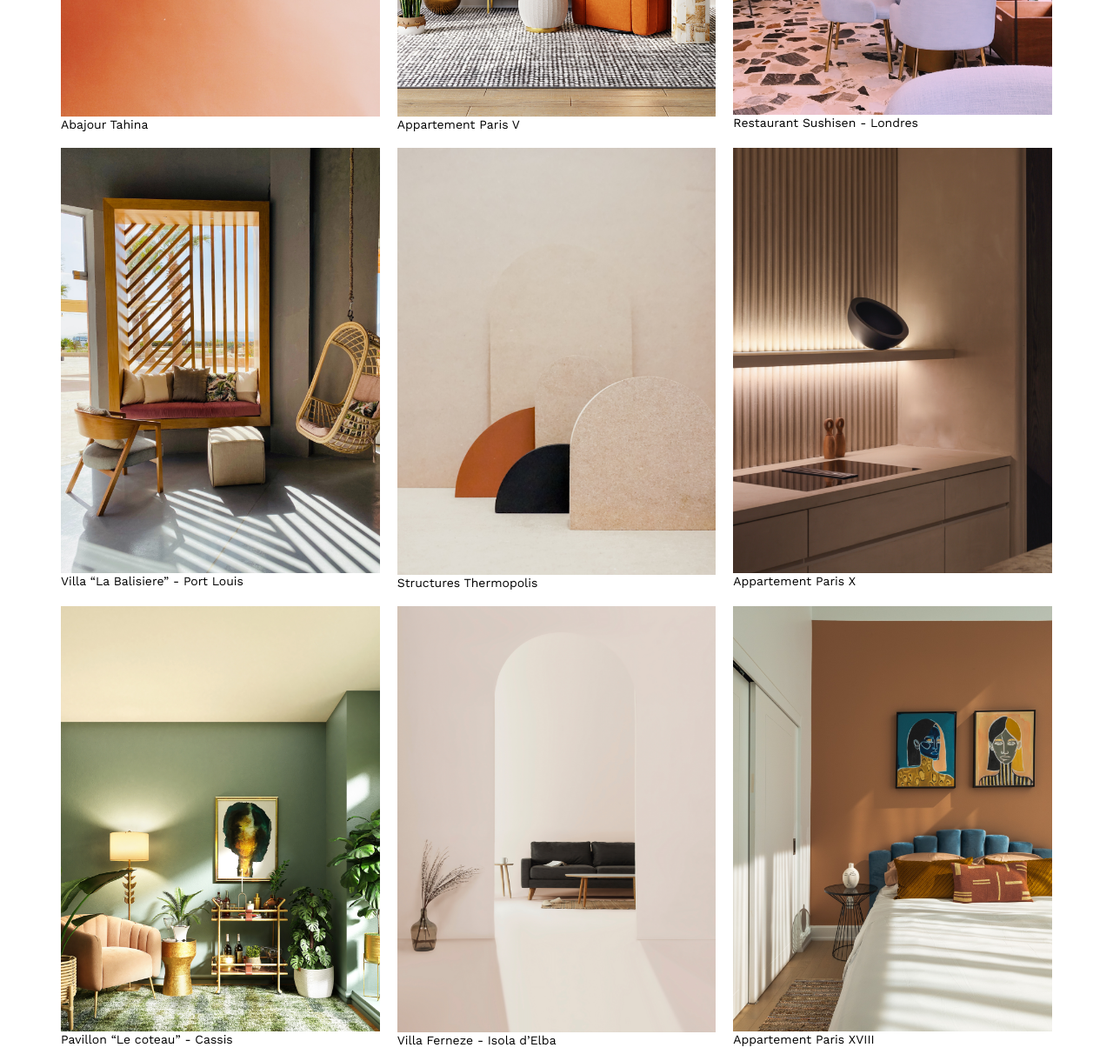
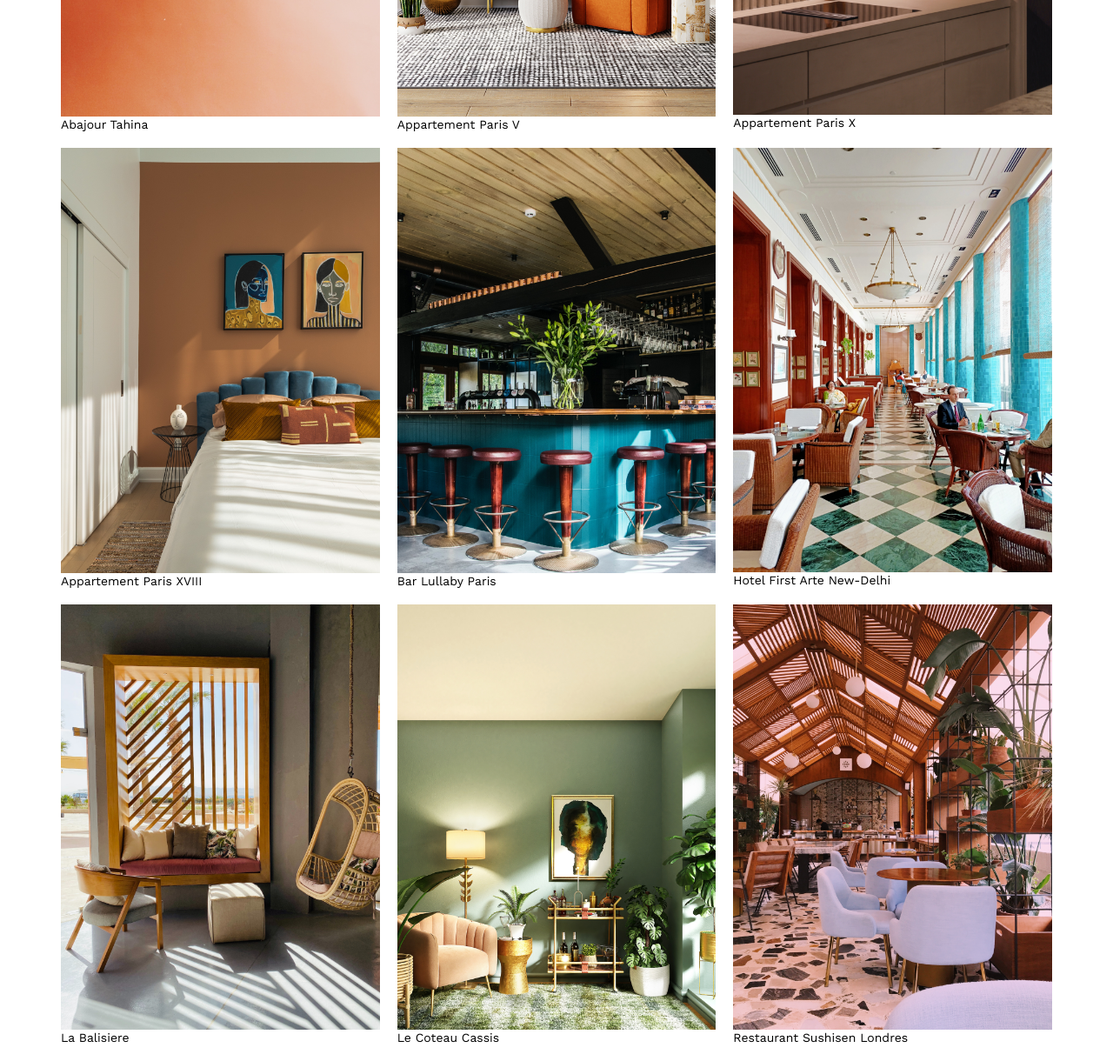
Before and after one commit to Gladiios/Portfolio-P6, a plain HTML site: page FrontEnd/index.html in a window 1280 px wide. Shown: the part 1020-2240 px from the top of the page at 87% size. Drawn offline with nearby package versions, Linux system fonts and the light colour scheme.

Commit message:
Suppression contenu gallery dans l'html et ajout de celui-ci dans un tableau js

```diff
--- a/FrontEnd/index.html
+++ b/FrontEnd/index.html
@@ -43,50 +43,7 @@
 			<span class="sorting-btn" id="hotel">Hôtel & restaurants</span>
 		</div>
 		<div class="gallery">
-			<figure>
-				<img src="assets/images/abajour-tahina.png" alt="Abajour Tahina">
-				<figcaption>Abajour Tahina</figcaption>
-			</figure>
-			<figure>
-				<img src="assets/images/appartement-paris-v.png" alt="Appartement Paris V">
-				<figcaption>Appartement Paris V</figcaption>
-			</figure>
-			<figure>
-				<img src="assets/images/restaurant-sushisen-londres.png" alt="Restaurant Sushisen - Londres">
-				<figcaption>Restaurant Sushisen - Londres</figcaption>
-			</figure>
-			<figure>
-				<img src="assets/images/la-balisiere.png" alt="Villa “La Balisiere” - Port Louis">
-				<figcaption>Villa “La Balisiere” - Port Louis</figcaption>
-			</figure>
-			<figure>
-				<img src="assets/images/structures-thermopolis.png" alt="Structures Thermopolis">
-				<figcaption>Structures Thermopolis</figcaption>
-			</figure>
-			<figure>
-				<img src="assets/images/appartement-paris-x.png" alt="Appartement Paris X">
-				<figcaption>Appartement Paris X</figcaption>
-			</figure>
-			<figure>
-				<img src="assets/images/le-coteau-cassis.png" alt="Pavillon “Le coteau” - Cassis">
-				<figcaption>Pavillon “Le coteau” - Cassis</figcaption>
-			</figure>
-			<figure>
-				<img src="assets/images/villa-ferneze.png" alt="Villa Ferneze - Isola d’Elba">
-				<figcaption>Villa Ferneze - Isola d’Elba</figcaption>
-			</figure>
-			<figure>
-				<img src="assets/images/appartement-paris-xviii.png" alt="Appartement Paris XVIII">
-				<figcaption>Appartement Paris XVIII</figcaption>
-			</figure>
-			<figure>
-				<img src="assets/images/bar-lullaby-paris.png" alt="Bar “Lullaby” - Paris">
-				<figcaption>Bar “Lullaby” - Paris</figcaption>
-			</figure>
-			<figure>
-				<img src="assets/images/hotel-first-arte-new-delhi.png" alt="Hotel First Arte - New Delhi">
-				<figcaption>Hotel First Arte - New Delhi</figcaption>
-			</figure>
+
 		</div>
 	</section>
 	<section id="contact">
@@ -111,5 +68,6 @@
 		</ul>
 	</nav>
 </footer>
+<script src="./sorting.js"></script>
 </body>
 </html>
--- /dev/null
+++ b/FrontEnd/sorting.js
@@ -0,0 +1,72 @@
+const gallery = document.querySelector(".gallery");
+const sortingBtn = document.querySelectorAll(".sorting-btn");
+
+let project = [
+  {
+    image: "./assets/images/abajour-tahina.png",
+    text: "Abajour Tahina",
+  },
+  {
+    image: "./assets/images/appartement-paris-v.png",
+    text: "Appartement Paris V",
+  },
+  {
+    image: "./assets/images/appartement-paris-x.png",
+    text: "Appartement Paris X",
+  },
+  {
+    image: "./assets/images/appartement-paris-xviii.png",
+    text: "Appartement Paris XVIII",
+  },
+  {
+    image: "./assets/images/bar-lullaby-paris.png",
+    text: "Bar Lullaby Paris",
+  },
+  {
+    image: "./assets/images/hotel-first-arte-new-delhi.png",
+    text: "Hotel First Arte New-Delhi",
+  },
+  {
+    image: "./assets/images/la-balisiere.png",
+    text: "La Balisiere",
+  },
+  {
+    image: "./assets/images/le-coteau-cassis.png",
+    text: "Le Coteau Cassis",
+  },
+  {
+    image: "./assets/images/restaurant-sushisen-londres.png",
+    text: "Restaurant Sushisen Londres",
+  },
+  {
+    image: "./assets/images/structures-thermopolis.png",
+    text: "Structure Thermopolis",
+  },
+  {
+    image: "./assets/images/villa-ferneze.png",
+    text: "Villa Ferneze",
+  },
+];
+let sortMethod = "all";
+
+function projectDisplay() {
+  gallery.innerHTML = project
+    .map(
+      (galleryProject) =>
+        `
+  <div class="cardProject">
+    <img src=${galleryProject.image} alt=${project.text}>
+    <p>${galleryProject.text}</p>
+  </div>
+  `
+    )
+    .join("");
+}
+projectDisplay();
+
+sortingBtn.forEach((btn) => {
+  btn.addEventListener("click", (e) => {
+    sortMethod = e.target.id;
+    console.log(sortMethod);
+  });
+});
```
